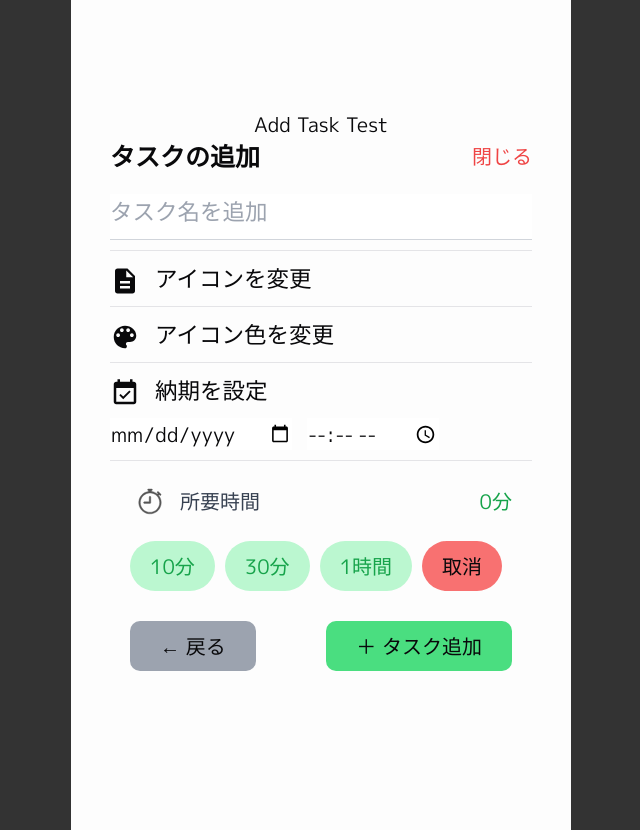
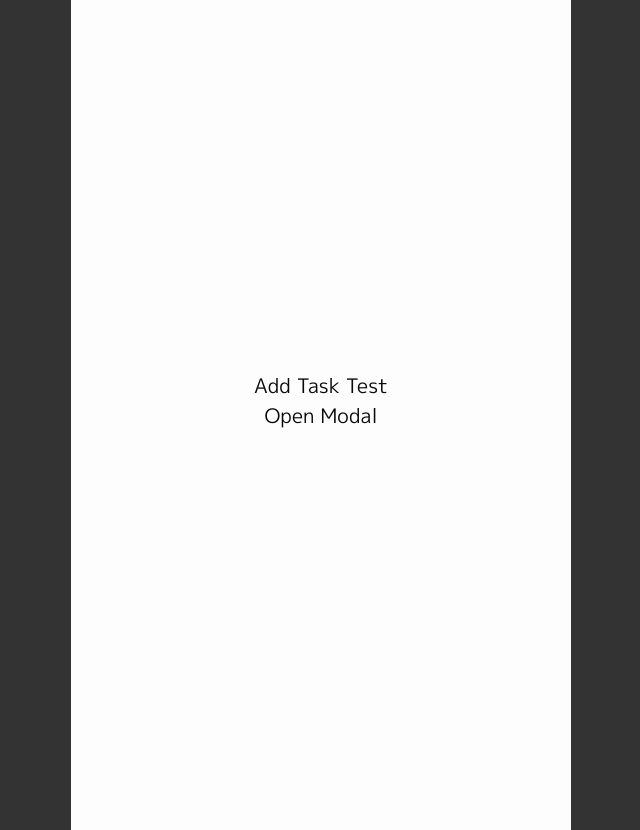
Before and after one commit to Tornado2024-AlphaC/You-DO, a Next.js app: page /add-task-test in a window 1280 px wide. Shown: the whole page, without its empty margins (319-959 px from the left). Built offline with nearby package versions, Linux system fonts and the light colour scheme.

Commit message:
fix: closeModal関数の受け渡しエラーの修正

```diff
--- a/src/app/add-task-test/page.tsx
+++ b/src/app/add-task-test/page.tsx
@@ -1,10 +1,19 @@
+'use client';
 import AddTaskModal from '@/components/features/add-task-modal/addTaskModal';
+import { useState } from 'react';
 
 const AddTaskTest = () => {
+	const [isModalOpen, setIsModalOpen] = useState(false);
+
+	const closeModal = () => {
+		setIsModalOpen(false);
+	};
+
 	return (
 		<main>
 			<h1>Add Task Test</h1>
-			<AddTaskModal closeModal={() => {}} />
+			<button onClick={() => setIsModalOpen(true)}>Open Modal</button>
+			{isModalOpen && <AddTaskModal closeModal={closeModal} />}
 		</main>
 	);
 };
--- a/src/components/features/add-task-modal/addTaskModal.tsx
+++ b/src/components/features/add-task-modal/addTaskModal.tsx
@@ -31,11 +31,7 @@ type Task = {
 // 型定義
 type TimeUnit = '10分' | '30分' | '1時間';
 
-interface AddTaskModalProps {
-	closeModal: () => void;
-}
-
-const AddTaskModal: React.FC<AddTaskModalProps> = ({ closeModal }) => {
+const AddTaskModal = ({ closeModal }: { closeModal: () => void }) => {
 	const { getUserData } = useUserData();
 	const user_id = Number(getUserData().user_id);
 
```
